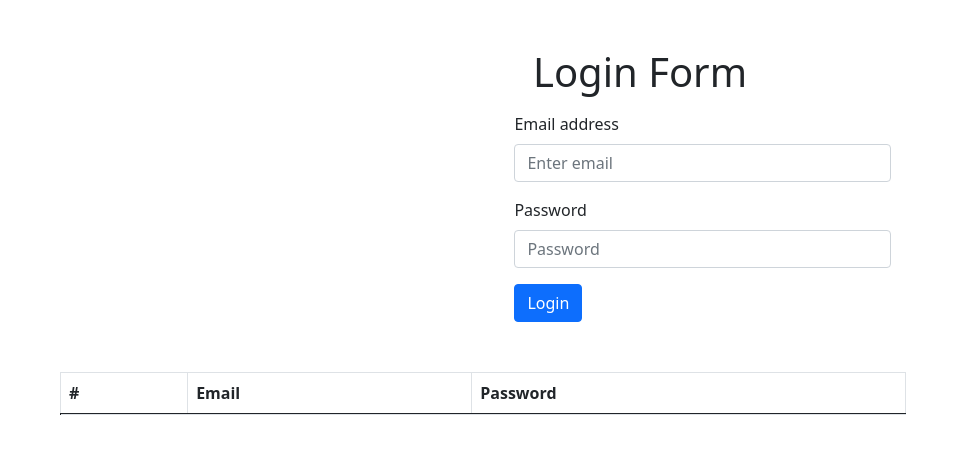
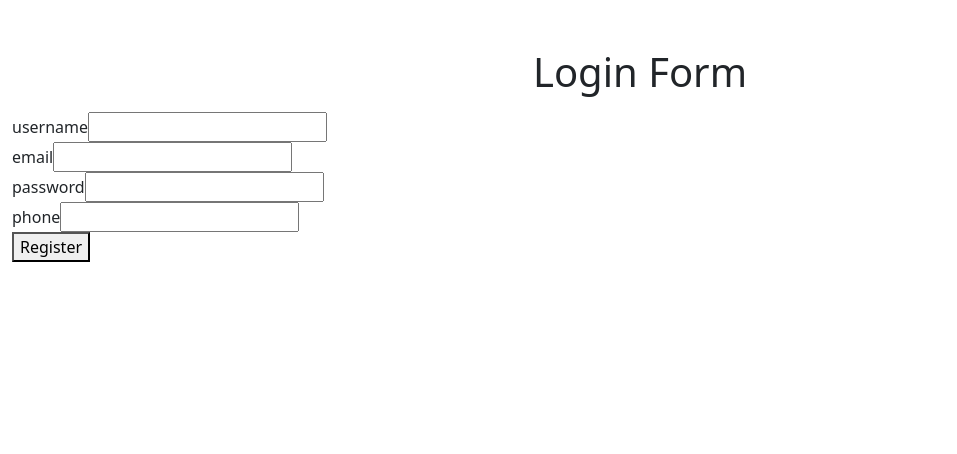
Before and after one commit to amitgeek435/learn-hook, a React (Create React App) app: page / in a window 1280 px wide. Shown: the top 454 px of the page, without its empty margins (0-957 px from the left). Built offline with nearby package versions, Linux system fonts and the light colour scheme.

Commit message:
form done

```diff
--- a/src/App.js
+++ b/src/App.js
@@ -3,6 +3,7 @@ import "./App.css";
 import ListGroup from "react-bootstrap/ListGroup";
 import ShortCircuitEval from "./components/ShortCircuitEval";
 import LoginForm from "./components/LoginForm";
+import Multipleinputs from "./components/forms/Multipleinputs";
 
 function App() {
   return (
@@ -21,7 +22,8 @@ function App() {
           <ListGroup.Item variant="dark">Dark</ListGroup.Item>
         </ListGroup> */}
         {/* <ShortCircuitEval /> */}
-        <LoginForm />
+        {/* <LoginForm /> */}
+        <Multipleinputs />
       </div>
     </>
   );
--- a/src/components/LoginForm.jsx
+++ b/src/components/LoginForm.jsx
@@ -4,6 +4,9 @@ import Button from "react-bootstrap/Button";
 import Table from "react-bootstrap/Table";
 
 const LoginForm = () => {
+  function getRndInteger(min, max) {
+    return Math.floor(Math.random() * (max - min + 1)) + min;
+  }
   const [email, setEmail] = useState("");
   const [pass, setPass] = useState("");
 
@@ -11,9 +14,15 @@ const LoginForm = () => {
 
   const submitform = (e) => {
     e.preventDefault();
-    const newEntry = { email: email, pass: pass };
+    // console.log(e.target);
+    if (email && pass) {
+      const newEntry = { id: new Date().getTime().toString(), email, pass };
       setAllEntry([...allEntry, newEntry]);
-    console.log(allEntry);
+      setEmail("");
+      setPass("");
+    } else {
+      alert("Insert Email And Password");
+    }
   };
 
   return (
@@ -51,28 +60,21 @@ const LoginForm = () => {
           </div>
         </div>
         <div className="alldatarecord w-75 px-5">
-          <Table striped bordered hover>
-            <thead>
-              <tr>
-                <th>#</th>
-                <th>Email</th>
-                <th>Password</th>
-              </tr>
-            </thead>
-            <tbody>
-              <tr>
           {allEntry.map((curElm, ind) => {
+            const { id, email, pass } = curElm;
             return (
               <>
-                      <td key={ind + 1}>{ind}</td>
-                      <td key={ind + 2}>{curElm.email}</td>
-                      <td key={ind + 3}>{curElm.pass}</td>
+                <div
+                  key={id}
+                  className="bg-info d-flex justify-content-around border-bottom border-success"
+                >
+                  <div>{ind + 1}</div>
+                  <div>{email}</div>
+                  <div>{pass}</div>
+                </div>
               </>
             );
           })}
-              </tr>
-            </tbody>
-          </Table>
         </div>
       </div>
     </>
--- /dev/null
+++ b/src/components/forms/Multipleinputs.jsx
@@ -0,0 +1,102 @@
+import React, { useState } from "react";
+
+const Multipleinputs = () => {
+  const [userregister, setuserRegister] = useState({
+    username: "",
+    email: "",
+    password: "",
+    phone: "",
+  });
+  const [urecords, setuRecords] = useState([]);
+  const handleInput = (e) => {
+    const name = e.target.name;
+    const value = e.target.value;
+    setuserRegister({ ...userregister, [name]: value });
+  };
+  const formSubmit = (e) => {
+    e.preventDefault();
+    const userData = { ...userregister, id: new Date().getTime().toString() };
+    // console.log(userData);
+    setuRecords([...urecords, userData]);
+    setuserRegister({
+      username: "",
+      email: "",
+      password: "",
+      phone: "",
+    });
+  };
+  return (
+    <>
+      <div className="mainlogindiv" onSubmit={formSubmit}>
+        <h1 className="text-center text-dark pt-5 pb-2">Login Form</h1>
+        <form action="">
+          <div>
+            <label htmlFor="username">username</label>
+            <input
+              type="text"
+              name="username"
+              value={userregister.username}
+              id="username"
+              autoComplete="off"
+              onChange={handleInput}
+            />
+          </div>
+          <div>
+            <label htmlFor="email">email</label>
+            <input
+              type="text"
+              name="email"
+              value={userregister.email}
+              id="email"
+              autoComplete="off"
+              onChange={handleInput}
+            />
+          </div>
+          <div>
+            <label htmlFor="password">password</label>
+            <input
+              type="text"
+              name="password"
+              value={userregister.password}
+              id="password"
+              autoComplete="off"
+              onChange={handleInput}
+            />
+          </div>
+          <div>
+            <label htmlFor="phone">phone</label>
+            <input
+              type="text"
+              name="phone"
+              value={userregister.phone}
+              id="phone"
+              autoComplete="off"
+              onChange={handleInput}
+            />
+          </div>
+          <button name="register" type="register">
+            Register
+          </button>
+        </form>
+        <div>
+          {urecords.map((celm) => {
+            const { id, username, email, password, phone } = celm;
+            return (
+              <div
+                key={id}
+                className="bg-info d-flex justify-content-around border-bottom border-success"
+              >
+                <div>{username}</div>
+                <div>{email}</div>
+                <div>{password}</div>
+                <div>{phone}</div>
+              </div>
+            );
+          })}
+        </div>
+      </div>
+    </>
+  );
+};
+
+export default Multipleinputs;
```
Lines whose indentation alone changed are shown as unchanged.
